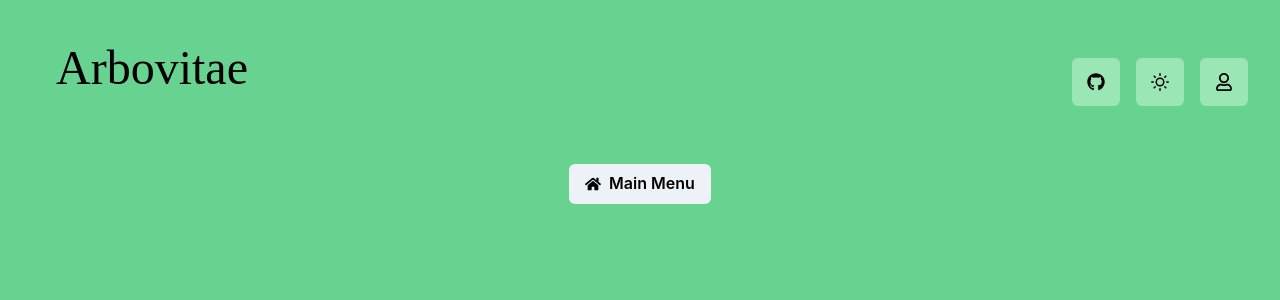
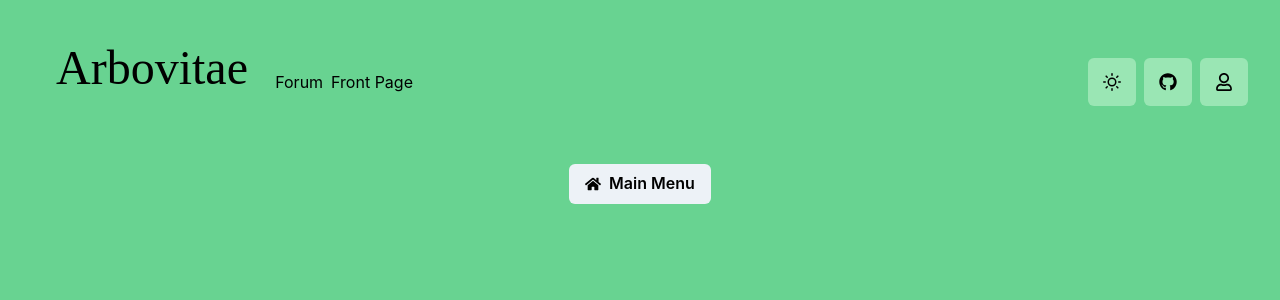
Before and after one commit to NullDefault/Arbovitae, a Next.js app: page / in a window 1280 px wide. Shown: the top 300 px of the page. Built offline with nearby package versions, Linux system fonts and the light colour scheme; no server answers; a web font is replaced by a local one.

Commit message:
top navbar updates

```diff
--- a/src/components/TopNavigation/MenuLinks.js
+++ b/src/components/TopNavigation/MenuLinks.js
@@ -5,12 +5,13 @@ export const MenuLinks = ({isOpen, children}) => {
         <Box
             display={{base: isOpen ? "block" : "none", md: "block"}}
             flexBasis={{base: "100%", md: "auto"}}
+            w="80%"
         >
             <Stack
                 spacing={4}
                 align="right"
-                justify={"flex-end"}
-                direction={["column", "row", "row", "row"]}
+                justify={"space-between"}
+                direction={"row"}
                 pt={[4, 4, 0, 0]}
             >
                 {children}
--- a/src/components/TopNavigation/TopNavigation.js
+++ b/src/components/TopNavigation/TopNavigation.js
@@ -1,4 +1,5 @@
 import {useState} from "react";
+import {HStack, VStack, useBreakpointValue} from "@chakra-ui/react";
 import {NavLogo} from "./NavLogo";
 import {NavContainer} from "./NavContainer";
 import {MenuToggle} from "./MenuToggle";
@@ -6,6 +7,7 @@ import {MenuLinks} from "./MenuLinks";
 import {ColorModeSwitch} from "./ColorModeSwitch";
 import {GitHubButton} from "./GitHubButton";
 import {LogInButton} from "./LogInButton";
+import {MenuItem} from "./MenuItem";
 
 export const TopNavigation = (props) => {
     const [isOpen, setIsOpen] = useState(false);
@@ -15,7 +17,20 @@ export const TopNavigation = (props) => {
     const gitHubButton = <GitHubButton/>
     const logInButton = <LogInButton/>
 
-    const navChildren = [gitHubButton, colorModeSwitch, logInButton];
+    const buttons = <HStack>
+        {colorModeSwitch}{gitHubButton}{logInButton}
+    </HStack>
+
+    const forumLink = <MenuItem to="/forum">Forum</MenuItem>
+    const frontPageLink = <MenuItem to="/wall">Front Page</MenuItem>
+
+    const links = useBreakpointValue({base: <VStack>{forumLink}{frontPageLink}</VStack>,
+                                             md: <HStack>{forumLink}{frontPageLink}</HStack>});
+
+    const a = [buttons, links]
+    const b = [links, buttons]
+
+    const navChildren = useBreakpointValue({base: a, md: b})
 
     return (
         <NavContainer {...props}>
```
